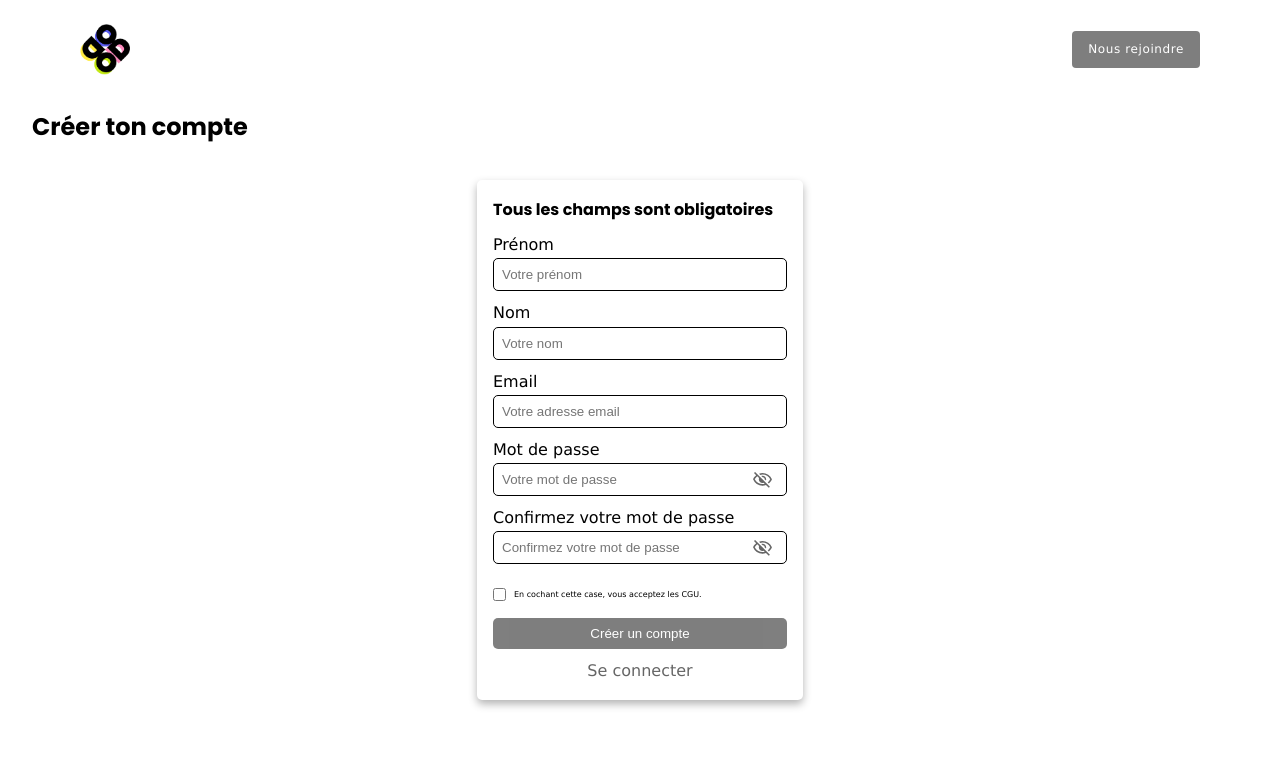
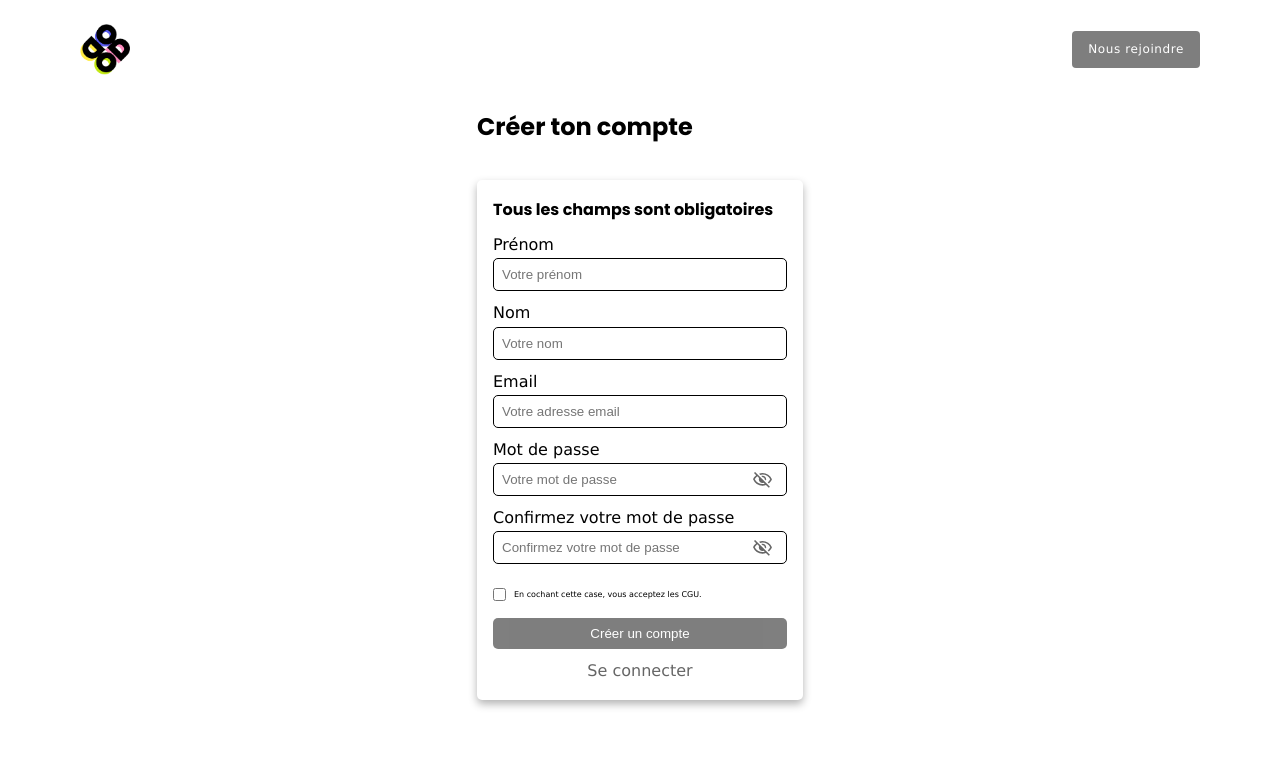
Before and after one commit to ChristopheBarth/Netflix-Challenge, a React (Vite) app in the folder client/: page /signup in a window 1280 px wide. Shown: the top 778 px of the page. Built offline with nearby package versions, Linux system fonts and the light colour scheme.

Commit message:
CSS improved

```diff
--- a/client/src/pages/Signup.tsx
+++ b/client/src/pages/Signup.tsx
@@ -17,8 +17,10 @@ export default function Signup() {
 
   return (
     <section>
-      <h1>Créer ton compte</h1>
-      <SignupForm user={user} handleChangeForm={handleChangeForm} />
+      <div className="section-container">
+        <h1>Créer ton compte</h1>
+        <SignupForm user={user} handleChangeForm={handleChangeForm} />
+      </div>
     </section>
   );
 }
--- a/client/src/styles/signup.css
+++ b/client/src/styles/signup.css
@@ -1,7 +1,12 @@
 section {
   display: flex;
-  flex-direction: column;
+  justify-content: center;
   margin-top: 2rem;
+  .section-container {
+    display: flex;
+    flex-direction: column;
+    align-items: flex-start;
+  }
   h1 {
     margin-left: 2rem;
   }
--- a/client/src/styles/signupForm.css
+++ b/client/src/styles/signupForm.css
@@ -26,7 +26,6 @@
     width: 100%;
     border: 1px solid var(--primary-color);
     border-radius: 5px;
-    outline: none;
   }
   .password-input {
     position: relative;
```
